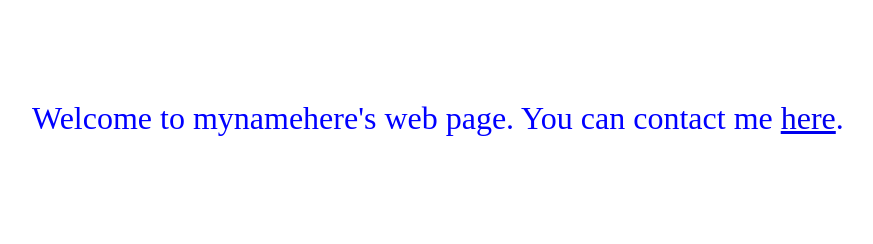
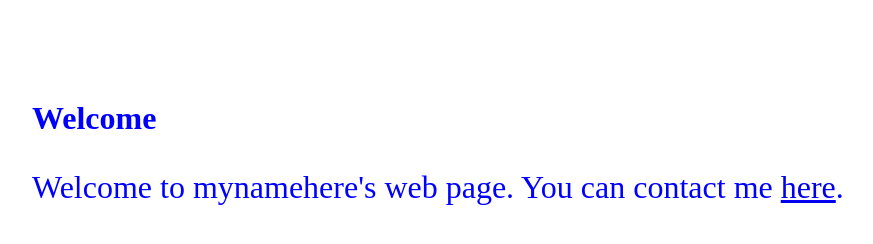
Before and after one commit to aiping1248/aiping1248.github.io, a plain HTML site: page index.html in a window 1280 px wide. Shown: the whole page, without its empty margins (26-899 px from the left). Drawn offline with Linux system fonts and the light colour scheme.

Commit message:
Third commit

```diff
--- a/index.html
+++ b/index.html
@@ -6,6 +6,7 @@
 	</head>
 	<body>
 		<div class="content">
+			<p> <b>Welcome</b><p>
 			<p>Welcome to mynamehere's web page. You can contact me <a href="mailto:myemailaddress@example.com">here</a>.</p>
 		</div>
 	</body>
```
